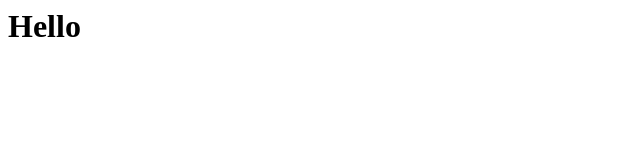
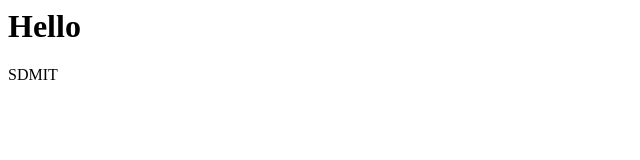
Before and after one commit to coder2000-kmj/Code, a plain HTML site: page index.html in a window 1280 px wide. Shown: the full height of the page, 0-640 px from the left. Drawn offline with Linux system fonts and the light colour scheme.

Commit message:
commit in exp

```diff
--- a/index.html
+++ b/index.html
@@ -1,6 +1,7 @@
 <html>
 <body>
 <h1>Hello</h1>
+  <p> SDMIT</p>
 </body>
 
 </html>
```
